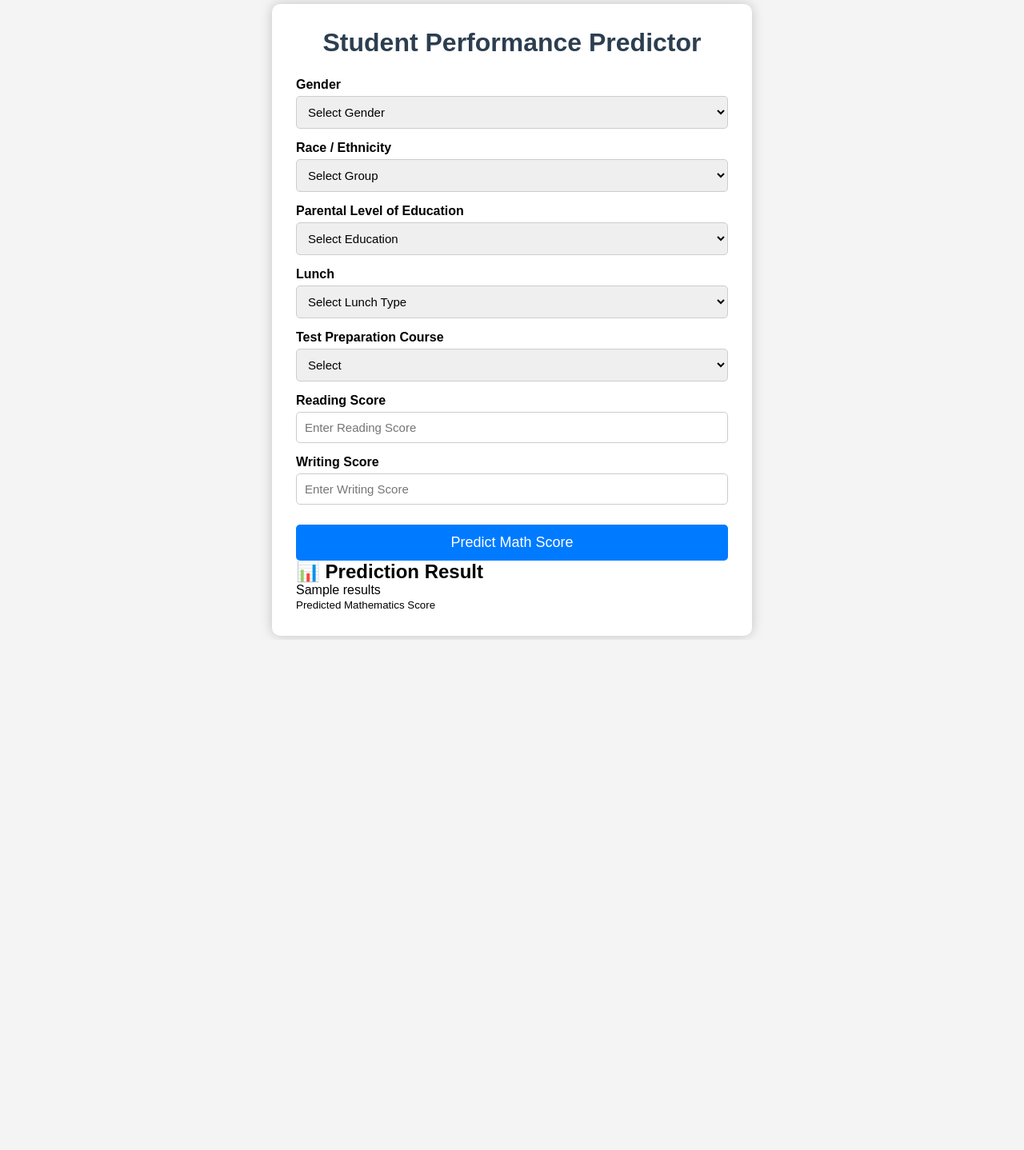
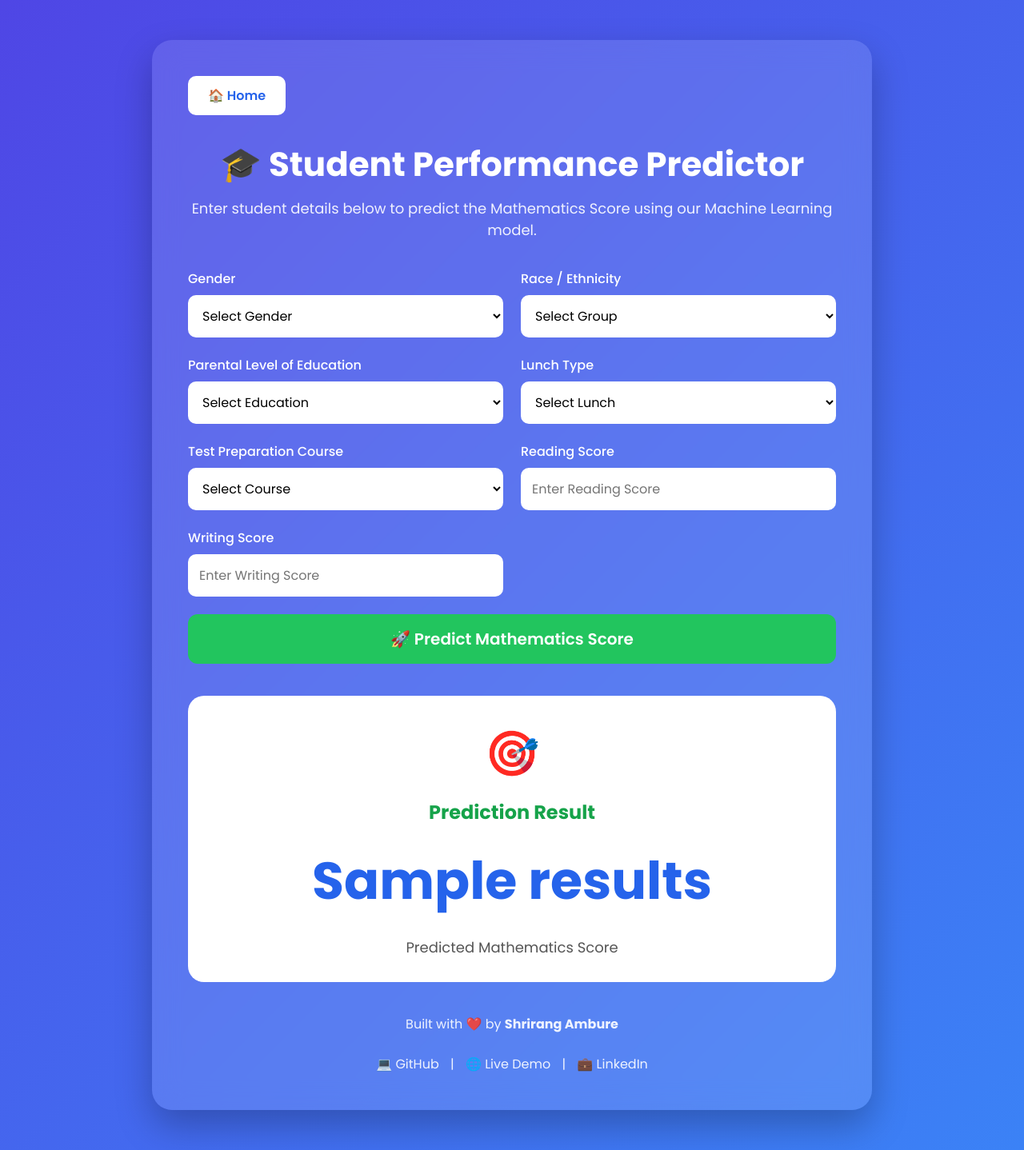
Before and after one commit to Shrirang45/ML-project, a Flask app: template templates/home.html in a window 1280 px wide. Shown: the whole page at 80% size. Before the commit the page ends 800 px from the top, so only its background shows below. Run offline with Flask 3, Linux system fonts and the light colour scheme; the template is opened without the code that fills it: most values are stand-ins (such as "Sample title", 1, 10 or a date in 2020).

Commit message:
updated home.html

```diff
--- a/templates/home.html
+++ b/templates/home.html
@@ -2,160 +2,551 @@
 <html lang="en">
 
 <head>
+
 <meta charset="UTF-8">
 <meta name="viewport" content="width=device-width, initial-scale=1.0">
-    <title>Student Performance Indicator</title>
+
+<title>Student Performance Predictor</title>
+
+<link href="https://fonts.googleapis.com/css2?family=Poppins:wght@300;400;500;600;700&display=swap" rel="stylesheet">
 
 <style>
-        * {
-            margin: 0;
-            padding: 0;
-            box-sizing: border-box;
-            font-family: Arial, Helvetica, sans-serif;
+
+*{
+    margin:0;
+    padding:0;
+    box-sizing:border-box;
+    font-family:'Poppins',sans-serif;
 }
 
-        body {
-            background: #f4f4f4;
-            display: flex;
-            justify-content: center;
-            align-items: center;
-            min-height: 100vh;
+body{
+
+    background:linear-gradient(135deg,#4f46e5,#3b82f6);
+
+    min-height:100vh;
+
+    display:flex;
+
+    justify-content:center;
+
+    align-items:center;
+
+    padding:50px 20px;
+
 }
 
-        .container {
-            width: 600px;
-            background: white;
-            padding: 30px;
-            border-radius: 10px;
-            box-shadow: 0px 0px 15px rgba(0,0,0,0.2);
+.container{
+
+    width:100%;
+
+    max-width:900px;
+
+    background:rgba(255,255,255,.12);
+
+    backdrop-filter:blur(16px);
+
+    border-radius:25px;
+
+    padding:45px;
+
+    box-shadow:0 20px 45px rgba(0,0,0,.25);
+
+    color:white;
+
 }
 
-        h1 {
-            text-align: center;
-            color: #2c3e50;
-            margin-bottom: 25px;
+.back-btn{
+
+    display:inline-block;
+
+    text-decoration:none;
+
+    background:white;
+
+    color:#2563eb;
+
+    padding:12px 25px;
+
+    border-radius:10px;
+
+    font-weight:600;
+
+    margin-bottom:30px;
+
+    transition:.3s;
+
 }
 
-        label {
-            display: block;
-            margin-top: 15px;
-            margin-bottom: 5px;
-            font-weight: bold;
+.back-btn:hover{
+
+    transform:translateY(-3px);
+
 }
 
-        input,
-        select {
-            width: 100%;
-            padding: 10px;
-            border-radius: 5px;
-            border: 1px solid #ccc;
-            font-size: 15px;
+h1{
+
+    text-align:center;
+
+    font-size:42px;
+
+    margin-bottom:10px;
+
 }
 
-        button {
-            width: 100%;
-            margin-top: 25px;
-            padding: 12px;
-            border: none;
-            border-radius: 5px;
-            background: #007BFF;
-            color: white;
-            font-size: 18px;
-            cursor: pointer;
+.subtitle{
+
+    text-align:center;
+
+    margin-bottom:35px;
+
+    opacity:.9;
+
+    font-size:18px;
+
 }
 
-        button:hover {
-            background: #0056b3;
+form{
+
+    display:grid;
+
+    grid-template-columns:1fr 1fr;
+
+    gap:22px;
+
 }
 
-        .prediction {
-            margin-top: 25px;
-            text-align: center;
-            font-size: 22px;
-            color: green;
-            font-weight: bold;
+.form-group{
+
+    display:flex;
+
+    flex-direction:column;
+
+}
+
+.form-group.full{
+
+    grid-column:1/3;
+
+}
+
+label{
+
+    margin-bottom:8px;
+
+    font-weight:500;
+
+}
+
+select,input{
+
+    padding:14px;
+
+    border:none;
+
+    outline:none;
+
+    border-radius:10px;
+
+    font-size:16px;
+
+    background:white;
+
+}
+
+input:focus,
+select:focus{
+
+    box-shadow:0 0 10px rgba(255,255,255,.7);
+
+}
+
+button{
+
+    grid-column:1/3;
+
+    padding:16px;
+
+    font-size:20px;
+
+    font-weight:600;
+
+    border:none;
+
+    border-radius:12px;
+
+    background:#22c55e;
+
+    color:white;
+
+    cursor:pointer;
+
+    transition:.3s;
+
+}
+
+button:hover{
+
+    background:#16a34a;
+
+    transform:translateY(-2px);
+
+}
+
+.prediction-card{
+
+    margin-top:40px;
+
+    background:white;
+
+    color:#333;
+
+    border-radius:20px;
+
+    padding:30px;
+
+    text-align:center;
+
+    animation:fadeIn .5s ease;
+
+}
+
+.prediction-icon{
+
+    font-size:55px;
+
+}
+
+.prediction-card h2{
+
+    margin-top:15px;
+
+    color:#16a34a;
+
+}
+
+.score{
+
+    font-size:65px;
+
+    color:#2563eb;
+
+    font-weight:700;
+
+    margin:20px 0;
+
+}
+
+.score-text{
+
+    font-size:18px;
+
+    color:#555;
+
+}
+
+footer{
+
+    margin-top:40px;
+
+    text-align:center;
+
+    opacity:.9;
+
+}
+
+footer a{
+
+    color:white;
+
+    text-decoration:none;
+
+    margin:0 10px;
+
+}
+
+footer a:hover{
+
+    text-decoration:underline;
+
+}
+
+@keyframes fadeIn{
+
+from{
+
+opacity:0;
+
+transform:translateY(20px);
+
+}
+
+to{
+
+opacity:1;
+
+transform:translateY(0);
+
+}
+
+}
+
+@media(max-width:768px){
+
+form{
+
+grid-template-columns:1fr;
+
+}
+
+button{
+
+grid-column:1;
+
+}
+
+.form-group.full{
+
+grid-column:1;
+
+}
+
+.container{
+
+padding:25px;
+
+}
+
+h1{
+
+font-size:32px;
+
+}
+
 }
 
 </style>
+
 </head>
 
 <body>
 
 <div class="container">
 
-    <h1>Student Performance Predictor</h1>
+<a href="{{ url_for('index') }}" class="back-btn">
+🏠 Home
+</a>
+
+<h1>🎓 Student Performance Predictor</h1>
+
+<p class="subtitle">
+Enter student details below to predict the Mathematics Score using our Machine Learning model.
+</p>
 
 <form action="{{ url_for('predict_datapoint') }}" method="POST">
 
+<div class="form-group">
+
 <label>Gender</label>
+
 <select name="gender" required>
-            <option selected disabled value="">Select Gender</option>
+
+<option disabled selected>Select Gender</option>
+
 <option value="male">Male</option>
+
 <option value="female">Female</option>
+
 </select>
 
+</div>
+
+<div class="form-group">
+
 <label>Race / Ethnicity</label>
+
 <select name="race_ethnicity" required>
-            <option selected disabled value="">Select Group</option>
+
+<option disabled selected>Select Group</option>
+
 <option value="group A">Group A</option>
+
 <option value="group B">Group B</option>
+
 <option value="group C">Group C</option>
+
 <option value="group D">Group D</option>
+
 <option value="group E">Group E</option>
+
 </select>
 
+</div>
+<div class="form-group">
+
 <label>Parental Level of Education</label>
+
 <select name="parental_level_of_education" required>
-            <option selected disabled value="">Select Education</option>
+
+<option disabled selected>Select Education</option>
+
 <option value="some high school">Some High School</option>
+
 <option value="high school">High School</option>
+
 <option value="some college">Some College</option>
+
 <option value="associate's degree">Associate's Degree</option>
+
 <option value="bachelor's degree">Bachelor's Degree</option>
+
 <option value="master's degree">Master's Degree</option>
+
 </select>
 
-        <label>Lunch</label>
+</div>
+
+<div class="form-group">
+
+<label>Lunch Type</label>
+
 <select name="lunch" required>
-            <option selected disabled value="">Select Lunch Type</option>
+
+<option disabled selected>Select Lunch</option>
+
 <option value="standard">Standard</option>
-            <option value="free/reduced">Free/Reduced</option>
+
+<option value="free/reduced">Free / Reduced</option>
+
 </select>
 
+</div>
+
+<div class="form-group">
+
 <label>Test Preparation Course</label>
+
 <select name="test_preparation_course" required>
-            <option selected disabled value="">Select</option>
+
+<option disabled selected>Select Course</option>
+
 <option value="none">None</option>
+
 <option value="completed">Completed</option>
+
 </select>
 
+</div>
+
+<div class="form-group">
+
 <label>Reading Score</label>
+
 <input
 type="number"
 name="reading_score"
 placeholder="Enter Reading Score"
+min="0"
+max="100"
 required>
 
+</div>
+
+<div class="form-group">
+
 <label>Writing Score</label>
+
 <input
 type="number"
 name="writing_score"
 placeholder="Enter Writing Score"
+min="0"
+max="100"
 required>
 
-        <button type="submit">
-            Predict Math Score
+</div>
+
+<button type="submit" id="predict-btn">
+
+🚀 Predict Mathematics Score
+
 </button>
 
 </form>
 
 {% if results is not none %}
+
 <div class="prediction-card">
-    <h2>📊 Prediction Result</h2>
-    <p class="score">{{ results }}</p>
-    <small>Predicted Mathematics Score</small>
+
+<div class="prediction-icon">
+🎯
 </div>
+
+<h2>Prediction Result</h2>
+
+<div class="score">
+
+{{ results }}
+
+</div>
+
+<p class="score-text">
+
+Predicted Mathematics Score
+
+</p>
+
+</div>
+
 {% endif %}
+
+<footer>
+
+<p>
+
+Built with ❤️ by <strong>Shrirang Ambure</strong>
+
+</p>
+
+<br>
+
+<a href="https://github.com/Shrirang45" target="_blank">
+
+💻 GitHub
+
+</a>
+
+|
+
+<a href="https://student-performance-indicator-end-to-end-b9rf.onrender.com" target="_blank">
+
+🌐 Live Demo
+
+</a>
+
+|
+
+<a href="https://www.linkedin.com/" target="_blank">
+
+💼 LinkedIn
+
+</a>
+
+</footer>
+<script>
+
+const form=document.querySelector("form");
+
+const btn=document.getElementById("predict-btn");
+
+form.addEventListener("submit",function(){
+
+    btn.disabled=true;
+
+    btn.innerHTML="⏳ Predicting...";
+
+});
+
+</script>
 
 </div>
 
```
Lines whose indentation alone changed are shown as unchanged.
